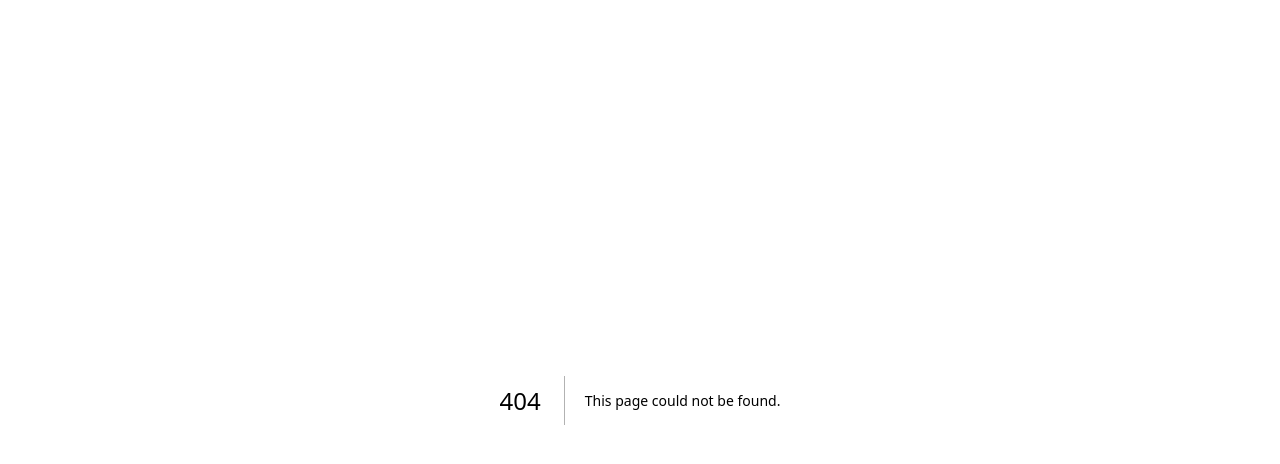
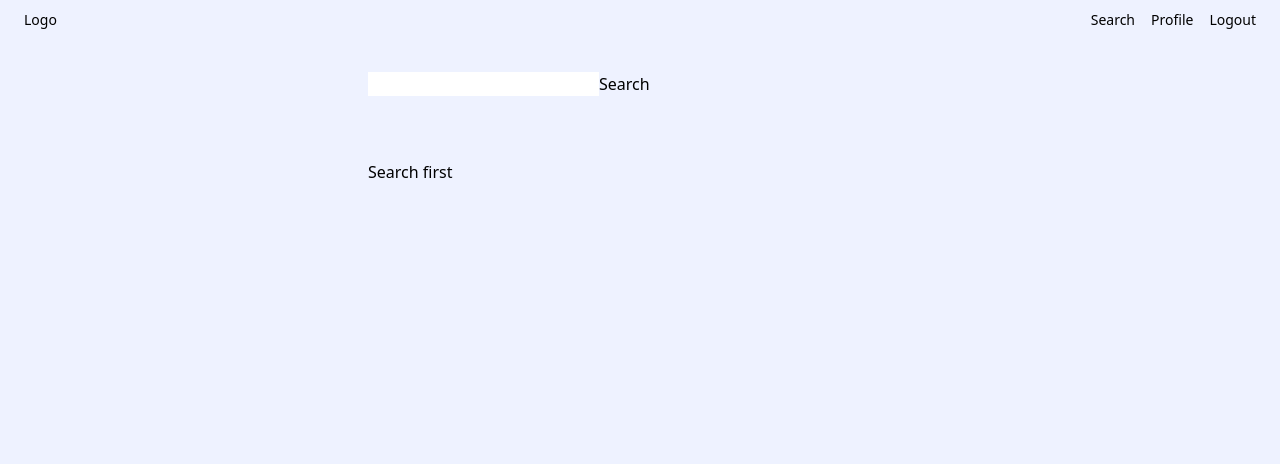
Before and after one commit to hyesuhong/nomad_next_social_media, a Next.js app: page /search in a window 1280 px wide. Before the commit this address had no page. Shown: the top 464 px of the page. Built offline with nearby package versions, Linux system fonts and the light colour scheme.

Commit message:
feat: create new page(search)

```diff
--- /dev/null
+++ b/src/app/(members_only)/search/page.tsx
@@ -0,0 +1,15 @@
+export default function Search() {
+	return (
+		<main>
+			<section className='max-w-xl w-full mx-auto px-4 py-8'>
+				<form action=''>
+					<input type='text' />
+					<button>Search</button>
+				</form>
+			</section>
+			<section className='max-w-xl w-full mx-auto px-4 py-8'>
+				<p>Search first</p>
+			</section>
+		</main>
+	);
+}
--- a/src/components/common/header.tsx
+++ b/src/components/common/header.tsx
@@ -9,6 +9,7 @@ export default function Header() {
 				<Link href={PAGE_ROUTES.main.path}>Logo</Link>
 			</h1>
 			<nav className='flex items-center gap-x-4'>
+				<Link href={PAGE_ROUTES.search.path}>{PAGE_ROUTES.search.name}</Link>
 				<Link href={PAGE_ROUTES.profile.path}>{PAGE_ROUTES.profile.name}</Link>
 				<form action={logOut}>
 					<button>Logout</button>
--- a/src/libs/constants/routes.ts
+++ b/src/libs/constants/routes.ts
@@ -18,4 +18,9 @@ export const PAGE_ROUTES: Record<string, Route> = {
 		isPrivate: true,
 		generator: (id: number) => `/posts/${id}`,
 	},
+	search: {
+		name: 'Search',
+		path: '/search',
+		isPrivate: true,
+	},
 };
```
